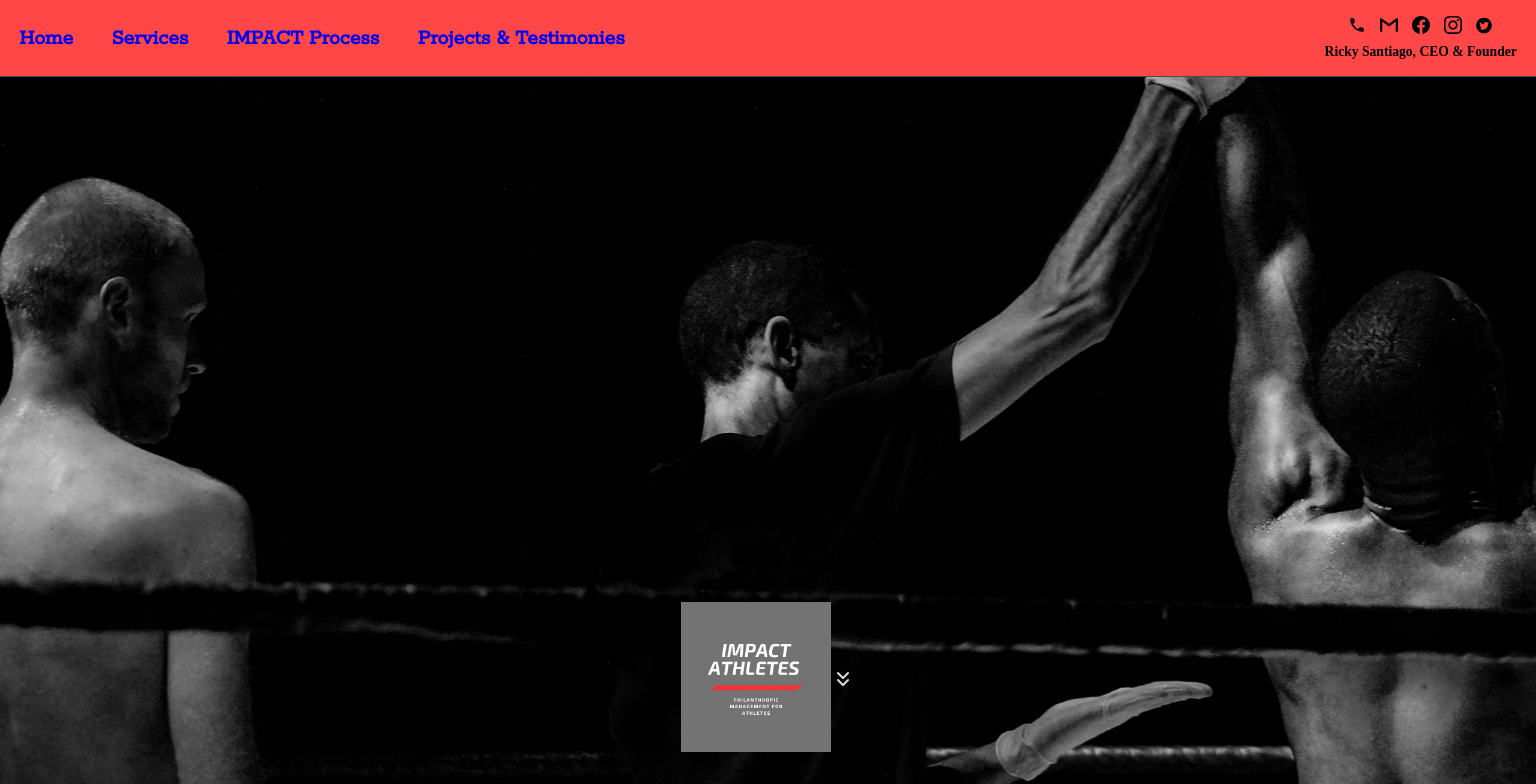
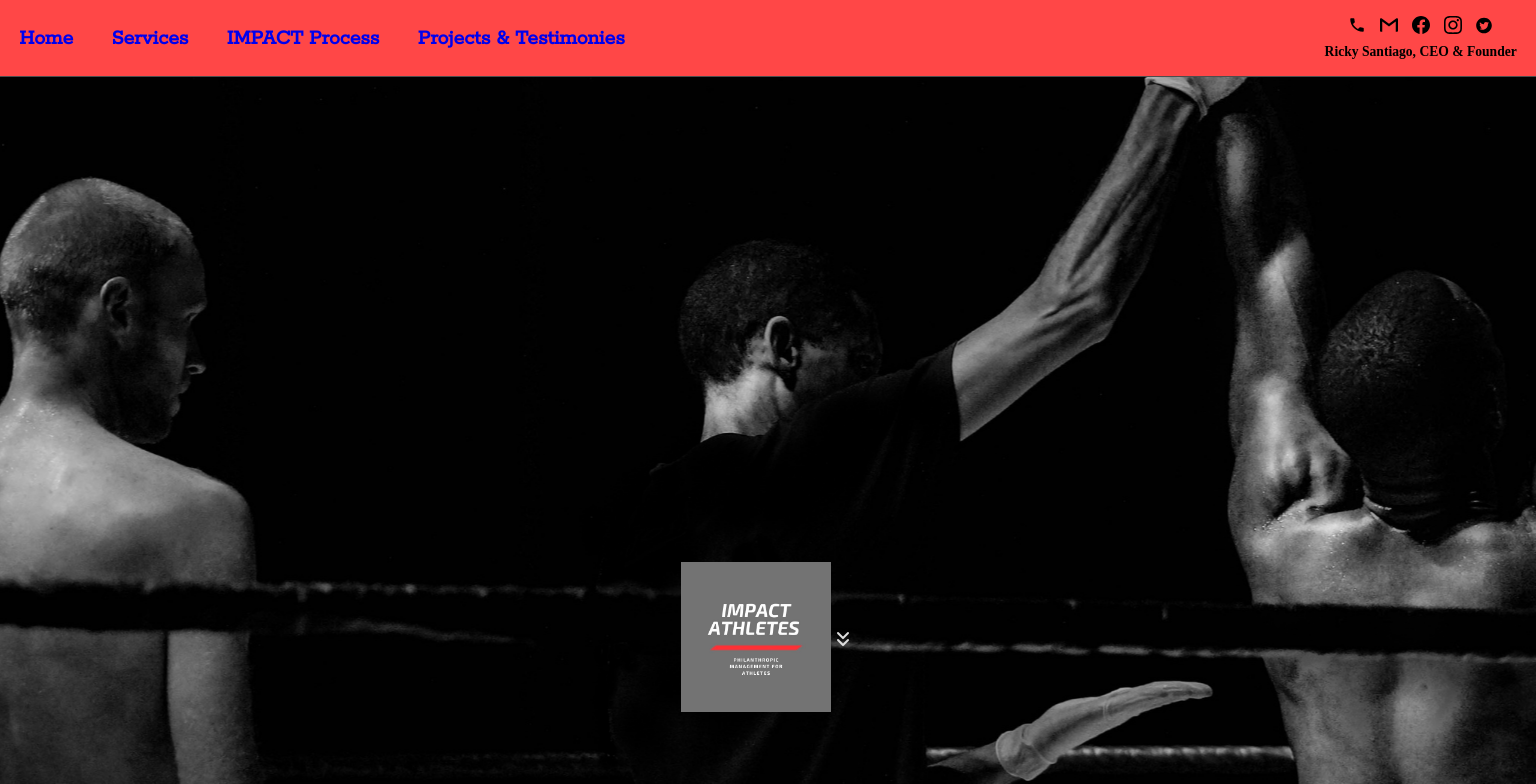
Before and after one commit to hamzafoy/impact-athletes-lou, a React (Create React App) app: page / in a window 1536 px wide. Shown: the top 784 px of the page. Built offline with nearby package versions, Linux system fonts and the light colour scheme; a web font is replaced by a local one.

Commit message:
fix for spacing of new logo implementation.

```diff
--- a/src/LandingPage/LandingPage.css
+++ b/src/LandingPage/LandingPage.css
@@ -22,7 +22,7 @@
   display: flex;
   flex-direction: row;
   align-items: center;
-  margin: 50vh 0 0;
+  margin: 40vh 0 0;
 }
 
 /* .name-text {
@@ -134,7 +134,7 @@
     display: flex;
     flex-direction: row;
     align-items: center;
-    margin: 50vh 0 0;
+    margin: 40vh 0 0;
   }
 
   /* .name-text {
@@ -235,7 +235,7 @@
     display: flex;
     flex-direction: row;
     align-items: center;
-    margin: 50vh 0 0;
+    margin: 40vh 0 0;
   }
 
 /*   .name-text {
```
